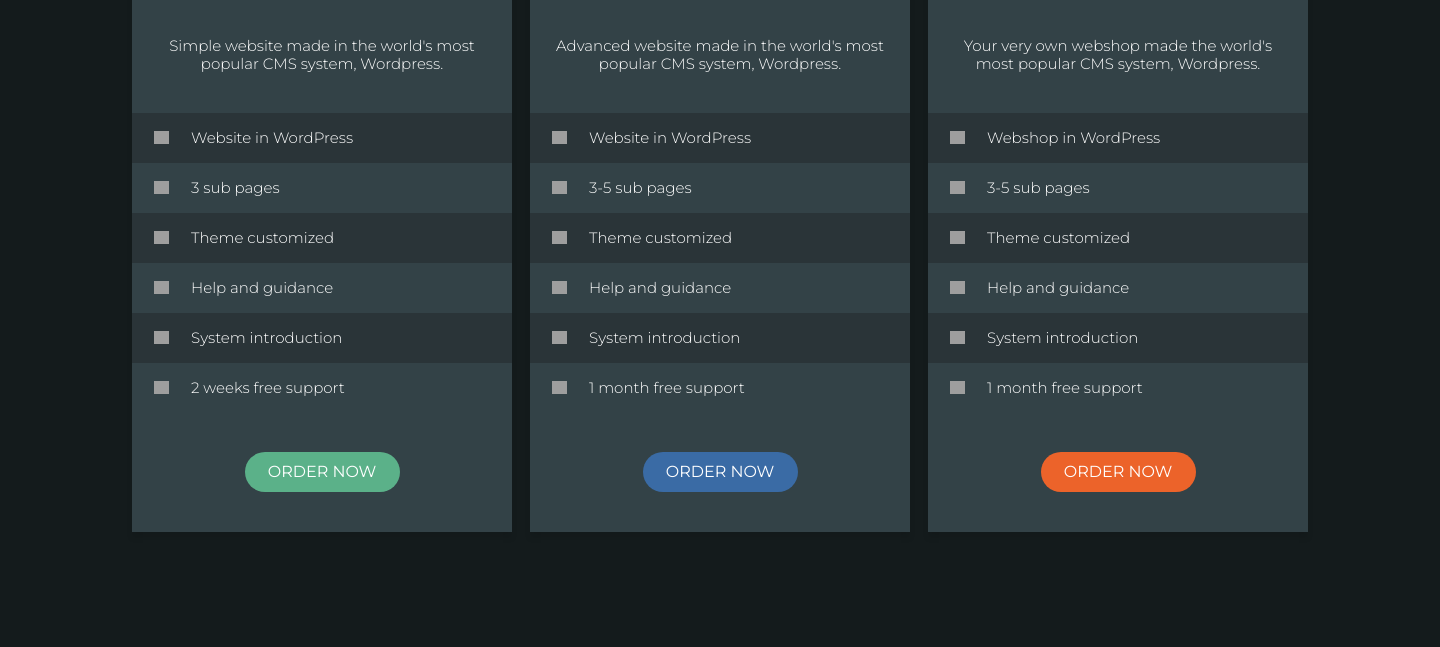
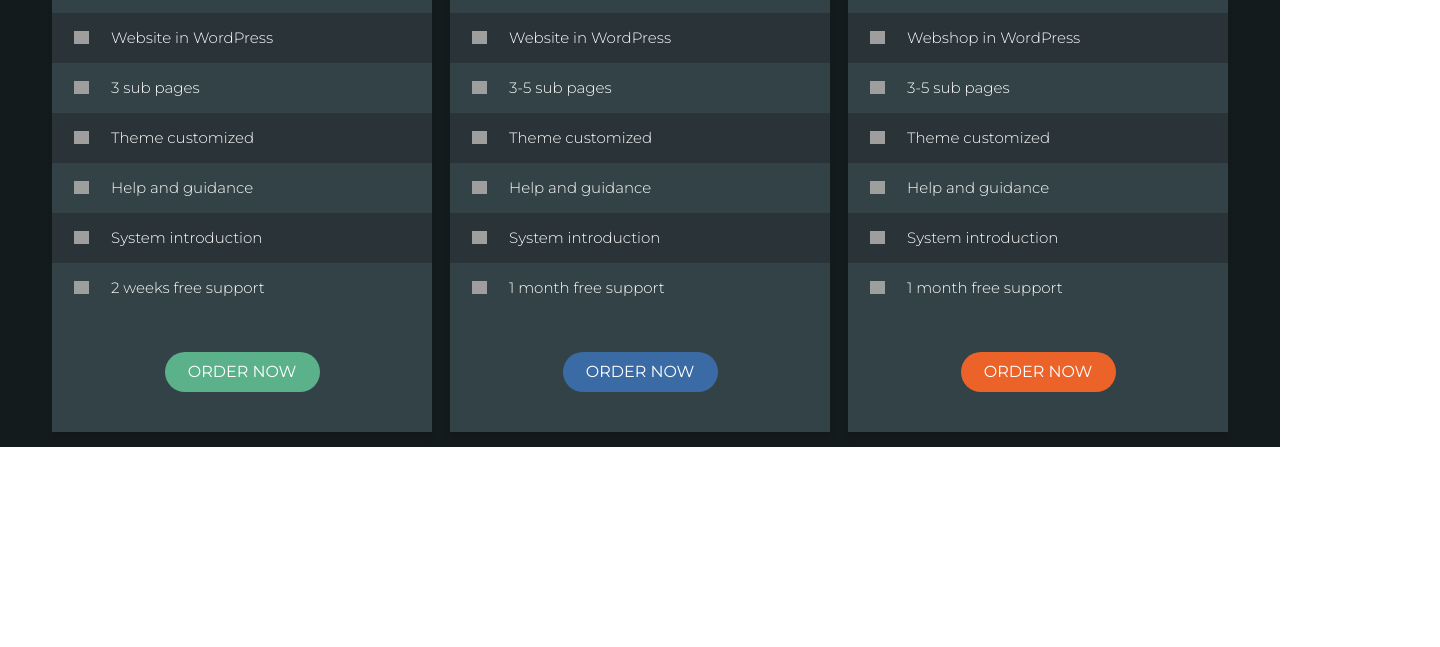
Before and after one commit to yralei/price-card, a website: page index.html in a window 1280 px wide. Shown: the part 353-1000 px from the top of the page, 1440 px wide, since content can reach past the window. After the commit the page ends 800 px from the top, so only its background shows below. Drawn offline with nearby package versions, Linux system fonts and the light colour scheme; grey boxes are pictures that could not be loaded.

Commit message:
first commit

```diff
--- a/index.html
+++ b/index.html
@@ -25,6 +25,7 @@
     <link rel="stylesheet" href="styles.css" />
   </head>
   <body>
+    <main class="main-price-cards">
       <div class="price-card">
         <h1 class="price-card__title">
           <span class="price-card__title-basic">Basic</span>
@@ -55,7 +56,9 @@
             <i class="price-card__list-item_green"></i> 2 weeks free support
           </li>
         </ul>
-      <button class="price-card__order-btn price-green-color">ORDER NOW</button>
+        <button class="price-card__order-btn price-green-color">
+          ORDER NOW
+        </button>
       </div>
       <div class="price-card">
         <div class="popular">popular</div>
@@ -65,7 +68,8 @@
         </h1>
         <div class="price-card__price price-blue-color">299€</div>
         <p class="price-card__description">
-        Advanced website made in the world's most popular CMS system, Wordpress.
+          Advanced website made in the world's most popular CMS system,
+          Wordpress.
         </p>
         <ul class="price-card__options-list">
           <li class="price-card__list-item">
@@ -87,7 +91,9 @@
             <i class="price-card__list-item_blue"></i> 1 month free support
           </li>
         </ul>
-      <button class="price-card__order-btn price-blue-color">ORDER NOW</button>
+        <button class="price-card__order-btn price-blue-color">
+          ORDER NOW
+        </button>
       </div>
       <div class="price-card">
         <h1 class="price-card__title">
@@ -123,5 +129,6 @@
           ORDER NOW
         </button>
       </div>
+    </main>
   </body>
 </html>
--- a/styles/index.scss
+++ b/styles/index.scss
@@ -4,13 +4,15 @@
 * {
   box-sizing: border-box;
 }
-body {
+html {
+  font-family: 'Montserrat', sans-serif;
+  color: $color-white;
+}
+
+.main-price-cards {
   display: flex;
   justify-content: center;
   align-items: center;
-  width: 1440px;
-  height: 1000px;
-  font-family: 'Montserrat', sans-serif;
-  color: $color-white;
+  height: 100vh;
   background-color: $color-dark;
 }
```
Also changed, not shown: styles.css, 1 other file. Lines whose indentation alone changed are shown as unchanged.
